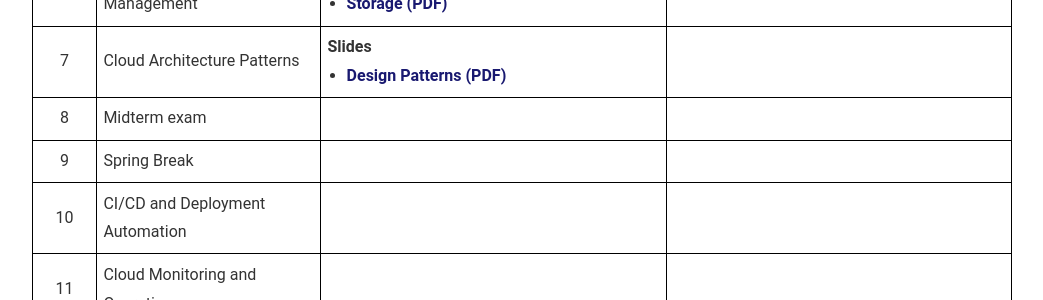
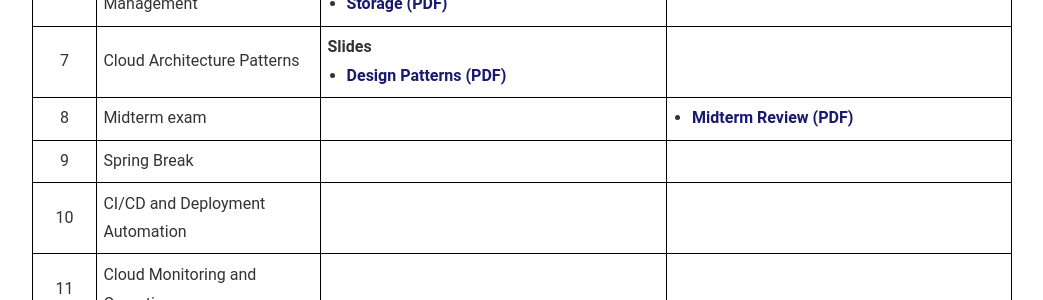
Before and after one commit to RichardKelley/richardkelley.github.io, a Jekyll site: the page built from da510.md, in a window 1280 px wide. Shown: the part 1363-1663 px from the top of the page, without its empty margins (118-1161 px from the left). Built offline with Jekyll 4.4.1, drawn with Linux system fonts in a browser that asks for light colours.

Commit message:
Added midterm review.

```diff
--- a/da510.md
+++ b/da510.md
@@ -138,7 +138,11 @@
       <td style="border: 1px solid #000; padding: 0.4em; text-align: center; width: 4em;">8</td>
       <td style="border: 1px solid #000; padding: 0.4em;">Midterm exam</td>
       <td style="border: 1px solid #000; padding: 0.4em;"></td>
-      <td style="border: 1px solid #000; padding: 0.4em;"></td>
+      <td style="border: 1px solid #000; padding: 0.4em;">
+        <ul style="margin: 0; padding-left: 1.2em;">
+          <li><a href="/DA510_slides/midterm_review.pdf" target="_blank">Midterm Review (PDF)</a></li>
+        </ul>
+      </td>
     </tr>
     <tr>
       <td style="border: 1px solid #000; padding: 0.4em; text-align: center; width: 4em;">9</td>
```
Also changed, not shown: 1 other file.
